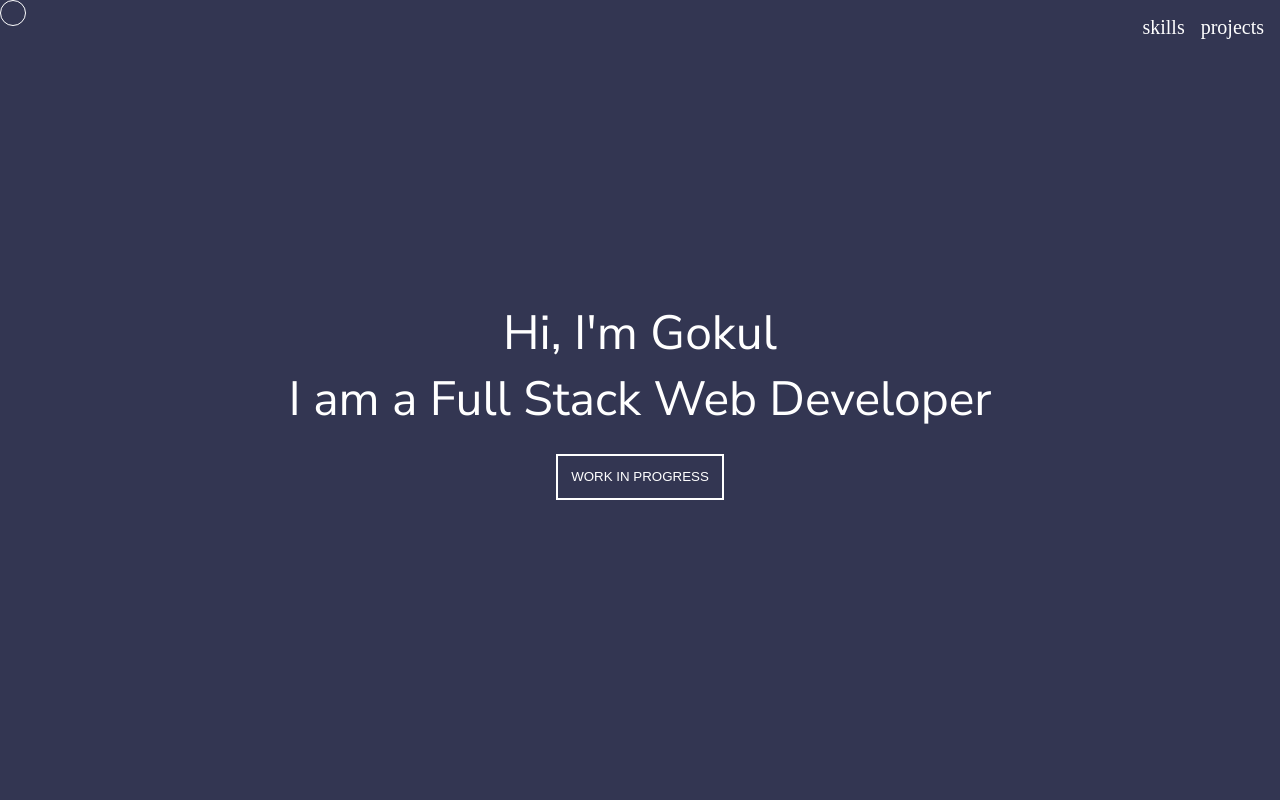
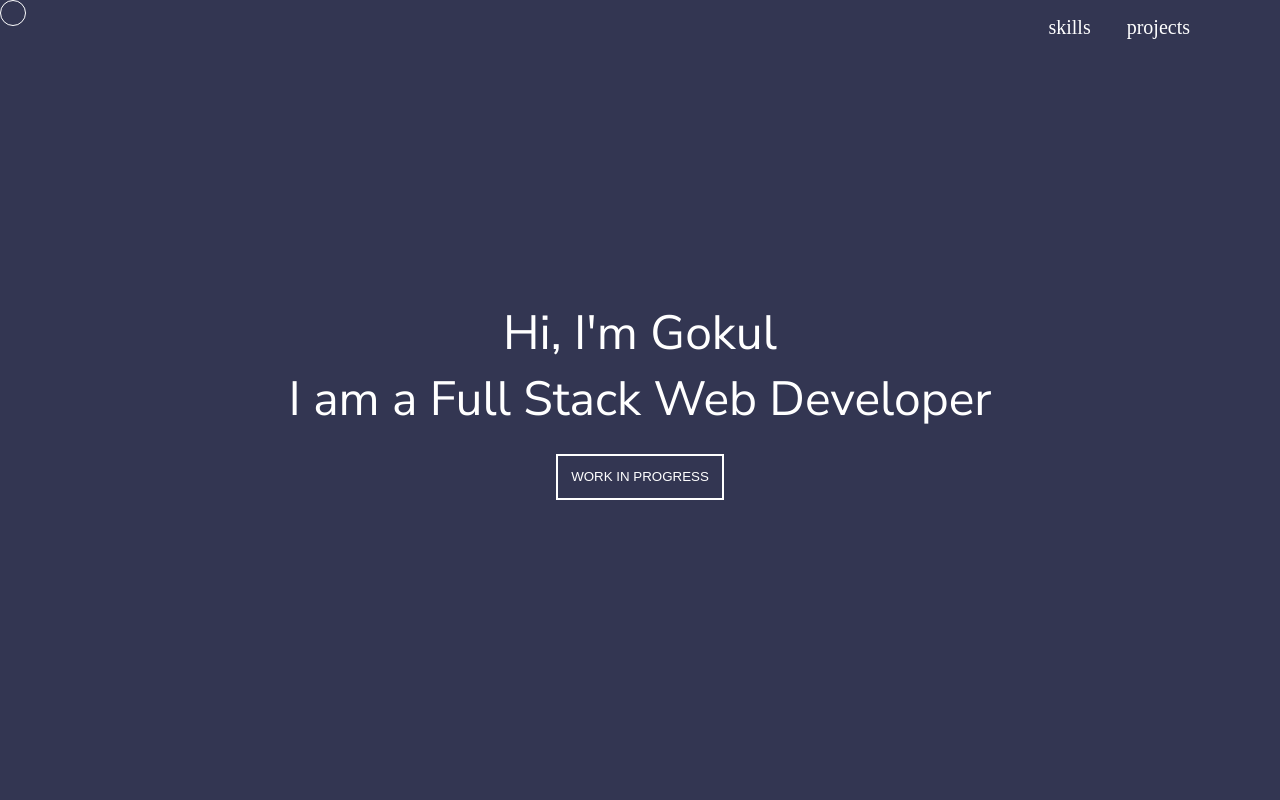
Before and after one commit to gokuldeepkk/gokuldeepkk.github.io, an Angular app: page / in a window 1280 px wide. Shown: the top 800 px of the page. Built offline with nearby package versions, Linux system fonts and the light colour scheme.

Commit message:
Simple header style changes

```diff
--- a/src/app/core/components/header/header.component.html
+++ b/src/app/core/components/header/header.component.html
@@ -1,6 +1,8 @@
 <header>
-    <ul>
-        <li>skills</li>
-        <li>projects</li>
-    </ul>
+    <div class="menu-container">
+        <ul>
+            <li><span>skills</span></li>
+            <li><span>projects</span></li>
+        </ul>
+    </div>
 </header>
--- a/src/app/core/components/header/header.component.scss
+++ b/src/app/core/components/header/header.component.scss
@@ -4,6 +4,11 @@ header {
     position: fixed;
     width: 100%;
     text-align: end;
+
+    .menu-container {
+        max-width: 1152px;
+        margin: 0 auto;
+    }
 
     ul {
         list-style: none;
@@ -14,9 +19,14 @@ header {
         font-size: 1.25rem;
         margin-right: 1rem;
         color: colors.$light;
+        box-sizing: border-box;
 
-        &:hover {
-            color: colors.$highlight;
+        span {
+            padding: 5px 10px;
+
+            &:hover {
+                border-bottom: 2px solid colors.$highlight;
+            }
         }
     }
 }
```
